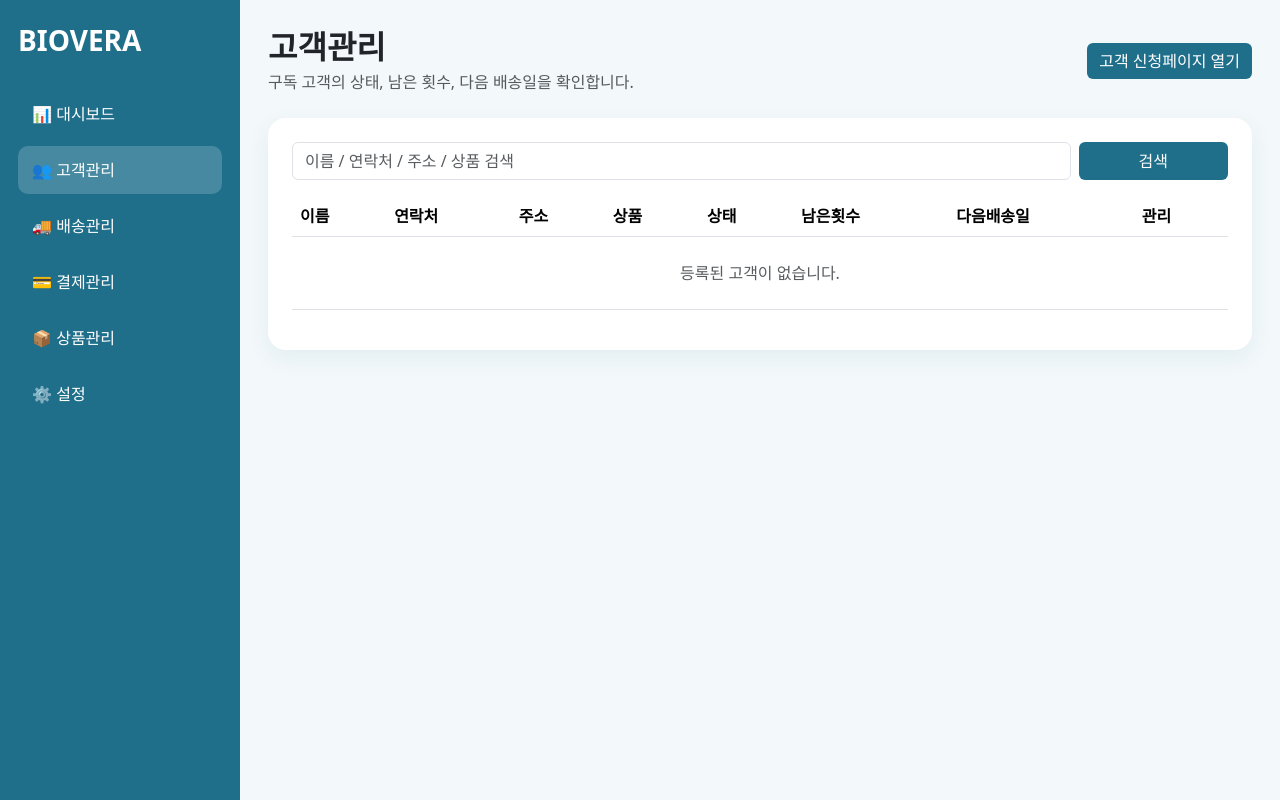
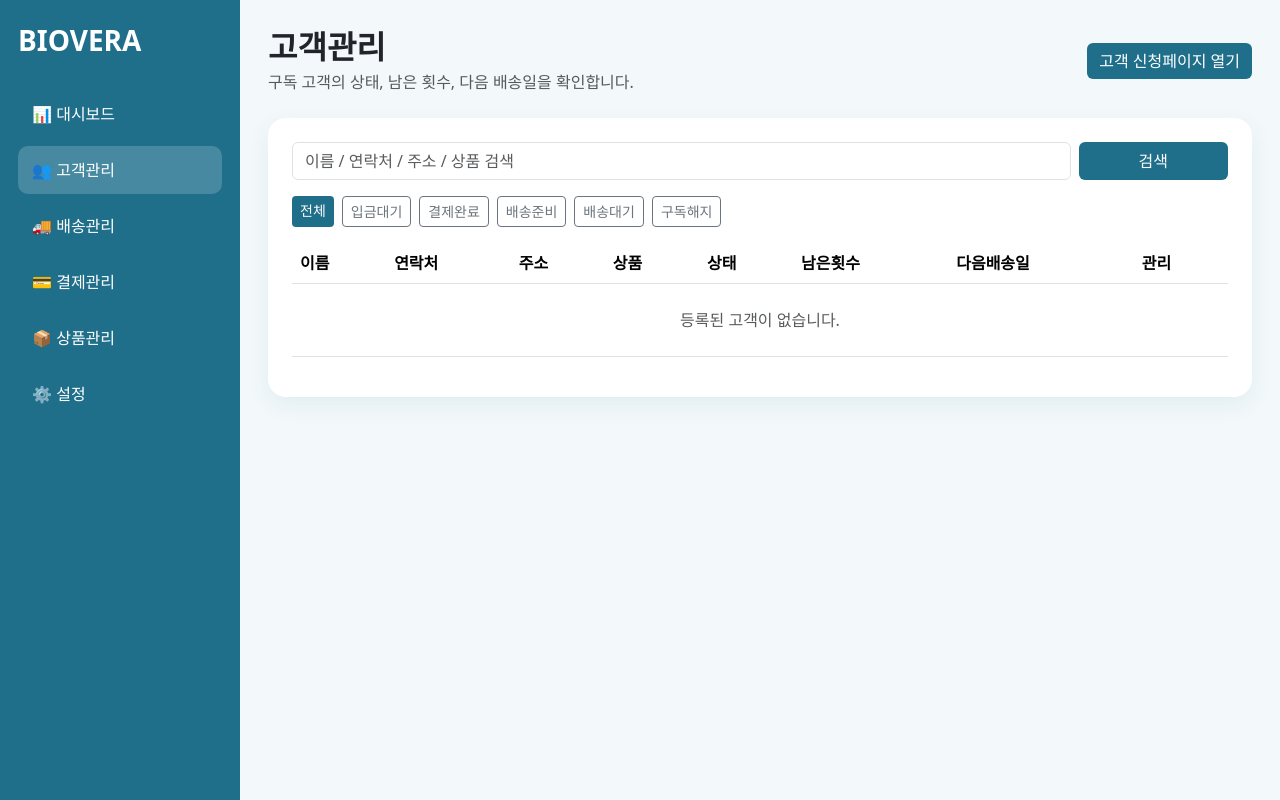
Before and after one commit to Bread2951/BIOVERA_SUBSCRIBE, a Flask app: template templates/admin/customers.html in a window 1280 px wide. Run offline with Flask 3, Linux system fonts and the light colour scheme; the template is opened without the code that fills it, so the values that code supplies are empty; parts of the project's set-up code (start-up, migrations or seed data) failed here and were passed over; some libraries are stand-ins or nearby versions.

```diff
--- a/templates/admin/customers.html
+++ b/templates/admin/customers.html
@@ -126,6 +126,15 @@ body { background: var(--bg-color); }
                 </div>
             </form>
 
+            <div class="d-flex flex-wrap gap-2 mb-3">
+    <a href="/admin/customers" class="btn btn-sm {% if not status %}btn-main{% else %}btn-outline-secondary{% endif %}">전체</a>
+    <a href="/admin/customers?status=입금대기" class="btn btn-sm {% if status == '입금대기' %}btn-main{% else %}btn-outline-secondary{% endif %}">입금대기</a>
+    <a href="/admin/customers?status=결제완료" class="btn btn-sm {% if status == '결제완료' %}btn-main{% else %}btn-outline-secondary{% endif %}">결제완료</a>
+    <a href="/admin/customers?status=배송준비" class="btn btn-sm {% if status == '배송준비' %}btn-main{% else %}btn-outline-secondary{% endif %}">배송준비</a>
+    <a href="/admin/customers?status=배송대기" class="btn btn-sm {% if status == '배송대기' %}btn-main{% else %}btn-outline-secondary{% endif %}">배송대기</a>
+    <a href="/admin/customers?status=구독해지" class="btn btn-sm {% if status == '구독해지' %}btn-main{% else %}btn-outline-secondary{% endif %}">구독해지</a>
+</div>
+
             <div class="table-responsive">
                 <table class="table table-hover align-middle">
                     <thead style="background:#e6f3f7;">
```
Also changed, not shown: routes/admin.py (+25 -12 lines).
